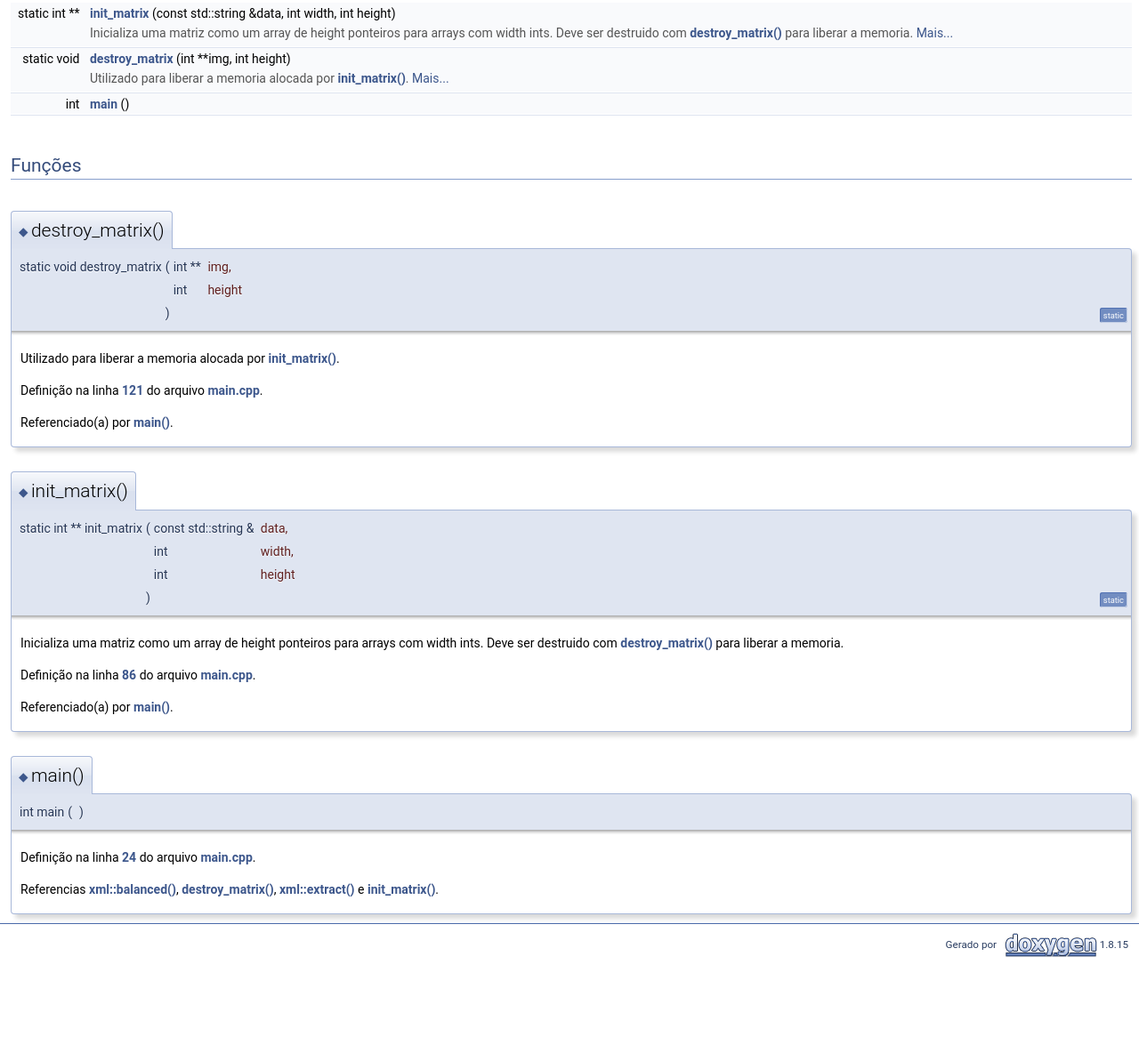
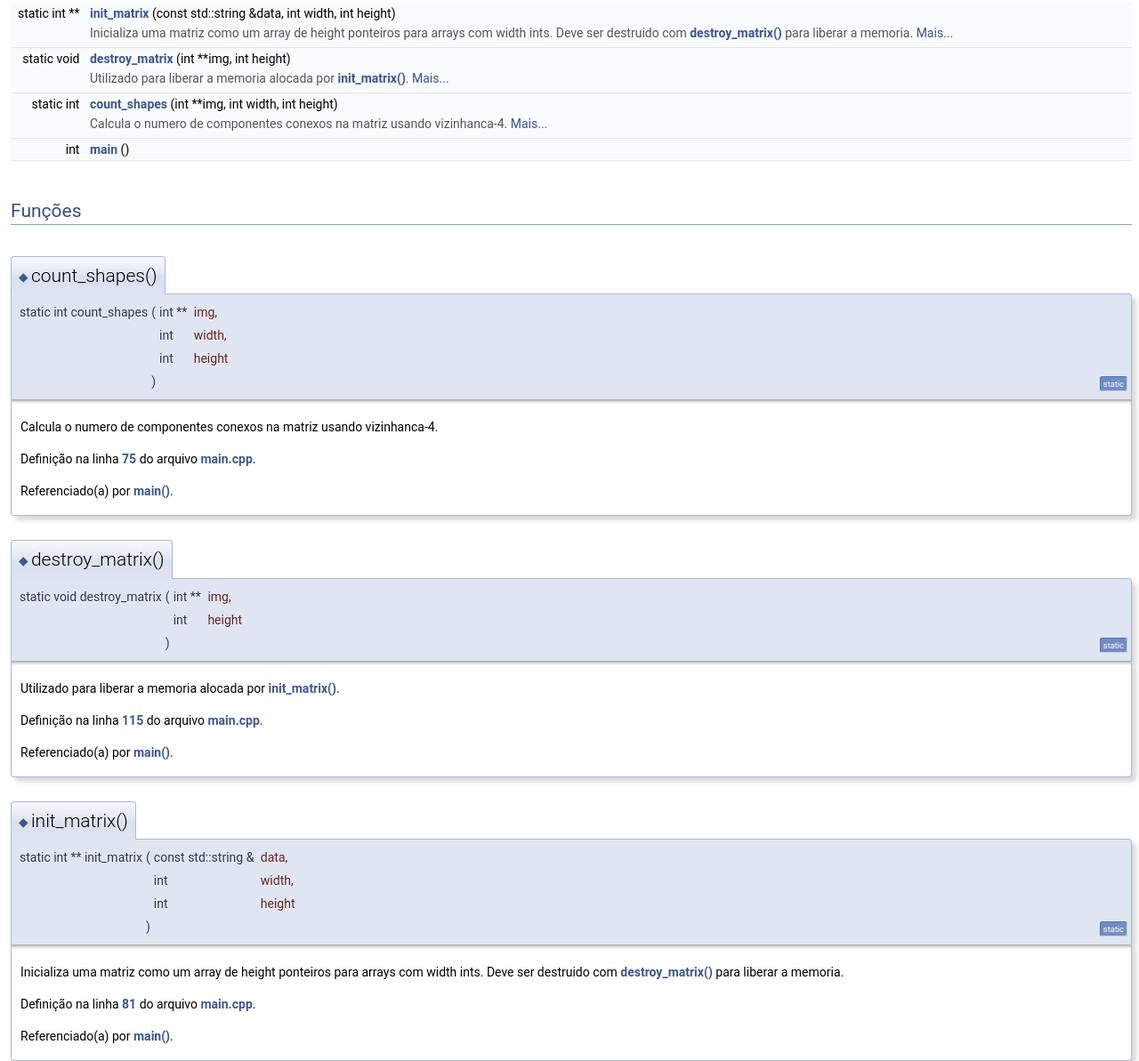
Before and after one commit to baioc/xml-shapes, a plain HTML site: page doc/html/main_8cpp.html in a window 1280 px wide. Shown: the part 487-1680 px from the top of the page at 89% size. Before the commit the page ends 1565 px from the top, so only its background shows below. Drawn offline with Linux system fonts and the light colour scheme.

Commit message:
Remove DEBUG code
Quanto ao codigo falta agora apenas implementar o count_shapes()

```diff
--- a/doc/html/main_8cpp.html
+++ b/doc/html/main_8cpp.html
@@ -92,10 +92,61 @@ Funções</h2></td></tr>
 <tr class="memitem:a9af09d5d2cc4430d1002cd2661018448"><td class="memItemLeft" align="right" valign="top">static void&#160;</td><td class="memItemRight" valign="bottom"><a class="el" href="main_8cpp.html#a9af09d5d2cc4430d1002cd2661018448">destroy_matrix</a> (int **img, int height)</td></tr>
 <tr class="memdesc:a9af09d5d2cc4430d1002cd2661018448"><td class="mdescLeft">&#160;</td><td class="mdescRight">Utilizado para liberar a memoria alocada por <a class="el" href="main_8cpp.html#a505d16473beb9400f5a036525b7d822d" title="Inicializa uma matriz como um array de height ponteiros para arrays com width ints....">init_matrix()</a>.  <a href="#a9af09d5d2cc4430d1002cd2661018448">Mais...</a><br /></td></tr>
 <tr class="separator:a9af09d5d2cc4430d1002cd2661018448"><td class="memSeparator" colspan="2">&#160;</td></tr>
+<tr class="memitem:a69968acae29bc7e7a8f4cf21940a4fbf"><td class="memItemLeft" align="right" valign="top">static int&#160;</td><td class="memItemRight" valign="bottom"><a class="el" href="main_8cpp.html#a69968acae29bc7e7a8f4cf21940a4fbf">count_shapes</a> (int **img, int width, int height)</td></tr>
+<tr class="memdesc:a69968acae29bc7e7a8f4cf21940a4fbf"><td class="mdescLeft">&#160;</td><td class="mdescRight">Calcula o numero de componentes conexos na matriz usando vizinhanca-4.  <a href="#a69968acae29bc7e7a8f4cf21940a4fbf">Mais...</a><br /></td></tr>
+<tr class="separator:a69968acae29bc7e7a8f4cf21940a4fbf"><td class="memSeparator" colspan="2">&#160;</td></tr>
 <tr class="memitem:ae66f6b31b5ad750f1fe042a706a4e3d4"><td class="memItemLeft" align="right" valign="top">int&#160;</td><td class="memItemRight" valign="bottom"><a class="el" href="main_8cpp.html#ae66f6b31b5ad750f1fe042a706a4e3d4">main</a> ()</td></tr>
 <tr class="separator:ae66f6b31b5ad750f1fe042a706a4e3d4"><td class="memSeparator" colspan="2">&#160;</td></tr>
 </table>
 <h2 class="groupheader">Funções</h2>
+<a id="a69968acae29bc7e7a8f4cf21940a4fbf"></a>
+<h2 class="memtitle"><span class="permalink"><a href="#a69968acae29bc7e7a8f4cf21940a4fbf">&#9670;&nbsp;</a></span>count_shapes()</h2>
+
+<div class="memitem">
+<div class="memproto">
+<table class="mlabels">
+  <tr>
+  <td class="mlabels-left">
+      <table class="memname">
+        <tr>
+          <td class="memname">static int count_shapes </td>
+          <td>(</td>
+          <td class="paramtype">int **&#160;</td>
+          <td class="paramname"><em>img</em>, </td>
+        </tr>
+        <tr>
+          <td class="paramkey"></td>
+          <td></td>
+          <td class="paramtype">int&#160;</td>
+          <td class="paramname"><em>width</em>, </td>
+        </tr>
+        <tr>
+          <td class="paramkey"></td>
+          <td></td>
+          <td class="paramtype">int&#160;</td>
+          <td class="paramname"><em>height</em>&#160;</td>
+        </tr>
+        <tr>
+          <td></td>
+          <td>)</td>
+          <td></td><td></td>
+        </tr>
+      </table>
+  </td>
+  <td class="mlabels-right">
+<span class="mlabels"><span class="mlabel">static</span></span>  </td>
+  </tr>
+</table>
+</div><div class="memdoc">
+
+<p>Calcula o numero de componentes conexos na matriz usando vizinhanca-4. </p>
+
+<p class="definition">Definição na linha <a class="el" href="main_8cpp_source.html#l00075">75</a> do arquivo <a class="el" href="main_8cpp_source.html">main.cpp</a>.</p>
+
+<p class="reference">Referenciado(a) por <a class="el" href="main_8cpp_source.html#l00025">main()</a>.</p>
+
+</div>
+</div>
 <a id="a9af09d5d2cc4430d1002cd2661018448"></a>
 <h2 class="memtitle"><span class="permalink"><a href="#a9af09d5d2cc4430d1002cd2661018448">&#9670;&nbsp;</a></span>destroy_matrix()</h2>
 
@@ -132,9 +183,9 @@ Funções</h2></td></tr>
 
 <p>Utilizado para liberar a memoria alocada por <a class="el" href="main_8cpp.html#a505d16473beb9400f5a036525b7d822d" title="Inicializa uma matriz como um array de height ponteiros para arrays com width ints....">init_matrix()</a>. </p>
 
-<p class="definition">Definição na linha <a class="el" href="main_8cpp_source.html#l00121">121</a> do arquivo <a class="el" href="main_8cpp_source.html">main.cpp</a>.</p>
+<p class="definition">Definição na linha <a class="el" href="main_8cpp_source.html#l00115">115</a> do arquivo <a class="el" href="main_8cpp_source.html">main.cpp</a>.</p>
 
-<p class="reference">Referenciado(a) por <a class="el" href="main_8cpp_source.html#l00024">main()</a>.</p>
+<p class="reference">Referenciado(a) por <a class="el" href="main_8cpp_source.html#l00025">main()</a>.</p>
 
 </div>
 </div>
@@ -180,9 +231,9 @@ Funções</h2></td></tr>
 
 <p>Inicializa uma matriz como um array de height ponteiros para arrays com width ints. Deve ser destruido com <a class="el" href="main_8cpp.html#a9af09d5d2cc4430d1002cd2661018448" title="Utilizado para liberar a memoria alocada por init_matrix().">destroy_matrix()</a> para liberar a memoria. </p>
 
-<p class="definition">Definição na linha <a class="el" href="main_8cpp_source.html#l00086">86</a> do arquivo <a class="el" href="main_8cpp_source.html">main.cpp</a>.</p>
+<p class="definition">Definição na linha <a class="el" href="main_8cpp_source.html#l00081">81</a> do arquivo <a class="el" href="main_8cpp_source.html">main.cpp</a>.</p>
 
-<p class="reference">Referenciado(a) por <a class="el" href="main_8cpp_source.html#l00024">main()</a>.</p>
+<p class="reference">Referenciado(a) por <a class="el" href="main_8cpp_source.html#l00025">main()</a>.</p>
 
 </div>
 </div>
@@ -201,9 +252,9 @@ Funções</h2></td></tr>
       </table>
 </div><div class="memdoc">
 
-<p class="definition">Definição na linha <a class="el" href="main_8cpp_source.html#l00024">24</a> do arquivo <a class="el" href="main_8cpp_source.html">main.cpp</a>.</p>
+<p class="definition">Definição na linha <a class="el" href="main_8cpp_source.html#l00025">25</a> do arquivo <a class="el" href="main_8cpp_source.html">main.cpp</a>.</p>
 
-<p class="reference">Referencias <a class="el" href="xml_8cpp_source.html#l00012">xml::balanced()</a>, <a class="el" href="main_8cpp_source.html#l00121">destroy_matrix()</a>, <a class="el" href="xml_8cpp_source.html#l00053">xml::extract()</a> e <a class="el" href="main_8cpp_source.html#l00086">init_matrix()</a>.</p>
+<p class="reference">Referencias <a class="el" href="xml_8cpp_source.html#l00012">xml::balanced()</a>, <a class="el" href="main_8cpp_source.html#l00075">count_shapes()</a>, <a class="el" href="main_8cpp_source.html#l00115">destroy_matrix()</a>, <a class="el" href="xml_8cpp_source.html#l00053">xml::extract()</a> e <a class="el" href="main_8cpp_source.html#l00081">init_matrix()</a>.</p>
 
 </div>
 </div>
--- a/doc/html/search/all_1.js
+++ b/doc/html/search/all_1.js
@@ -1,4 +1,5 @@
 var searchData=
 [
-  ['clear',['clear',['../classstructures_1_1_linked_queue.html#a7fd13289965085b6224d3c87e9555a1a',1,'structures::LinkedQueue::clear()'],['../classstructures_1_1_linked_stack.html#ac0491cef165f5beb3a00a4979aa8c349',1,'structures::LinkedStack::clear()']]]
+  ['clear',['clear',['../classstructures_1_1_linked_queue.html#a7fd13289965085b6224d3c87e9555a1a',1,'structures::LinkedQueue::clear()'],['../classstructures_1_1_linked_stack.html#ac0491cef165f5beb3a00a4979aa8c349',1,'structures::LinkedStack::clear()']]],
+  ['count_5fshapes',['count_shapes',['../main_8cpp.html#a69968acae29bc7e7a8f4cf21940a4fbf',1,'main.cpp']]]
 ];
--- a/doc/html/search/functions_1.js
+++ b/doc/html/search/functions_1.js
@@ -1,4 +1,5 @@
 var searchData=
 [
-  ['clear',['clear',['../classstructures_1_1_linked_queue.html#a7fd13289965085b6224d3c87e9555a1a',1,'structures::LinkedQueue::clear()'],['../classstructures_1_1_linked_stack.html#ac0491cef165f5beb3a00a4979aa8c349',1,'structures::LinkedStack::clear()']]]
+  ['clear',['clear',['../classstructures_1_1_linked_queue.html#a7fd13289965085b6224d3c87e9555a1a',1,'structures::LinkedQueue::clear()'],['../classstructures_1_1_linked_stack.html#ac0491cef165f5beb3a00a4979aa8c349',1,'structures::LinkedStack::clear()']]],
+  ['count_5fshapes',['count_shapes',['../main_8cpp.html#a69968acae29bc7e7a8f4cf21940a4fbf',1,'main.cpp']]]
 ];
```
Also changed, not shown: doc/html/globals.html (+3 -0 lines), doc/html/globals_func.html (+3 -0 lines), doc/html/main_8cpp_source.html (+4 -3 lines), doc/html/namespacexml.html (+2 -2 lines), 1 other file.
